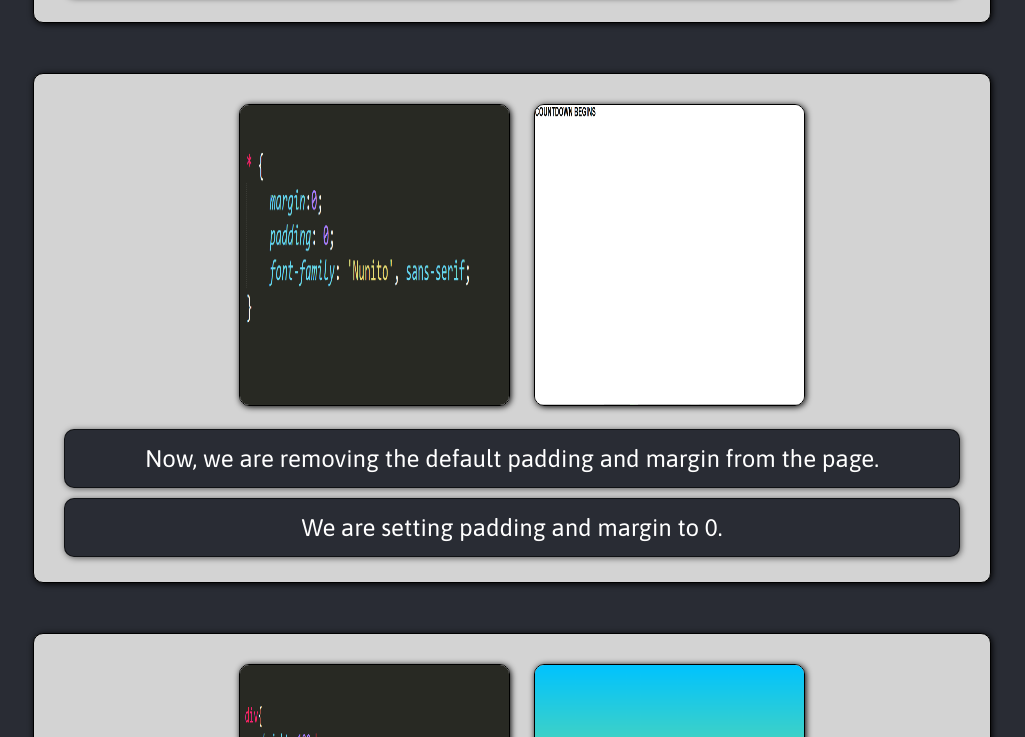
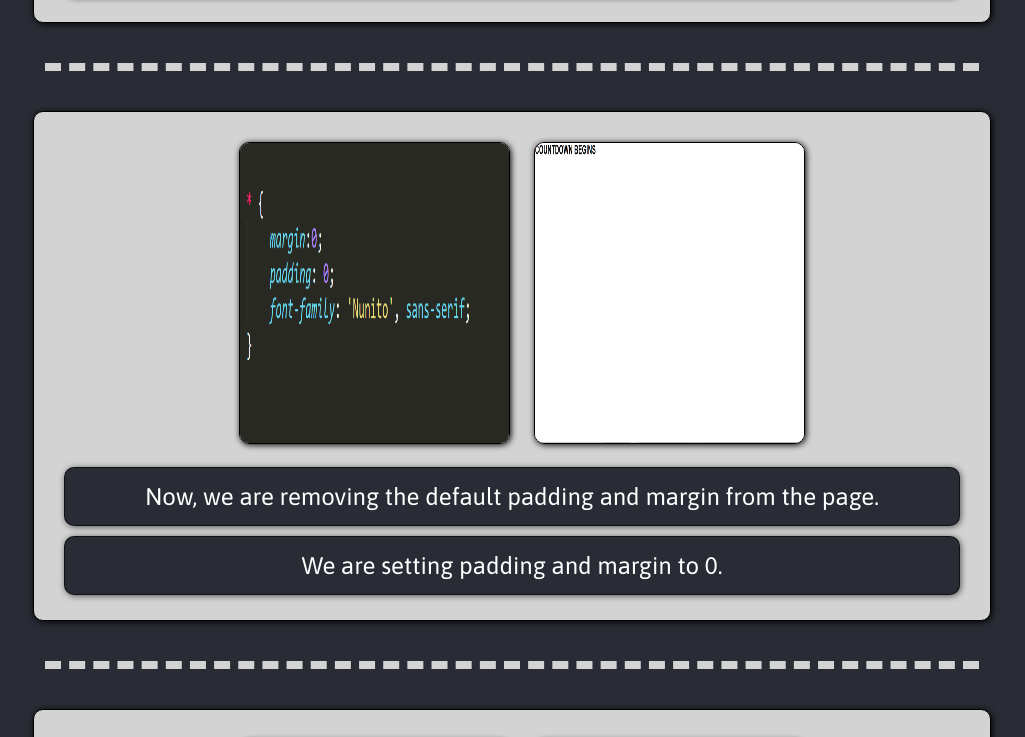
Before and after one commit to lucifer0987/learnCounter, a plain HTML site: page css/css_page.html in a window 1280 px wide. Shown: the part 718-1455 px from the top of the page, without its empty margins (128-1153 px from the left). Drawn offline with Linux system fonts and the light colour scheme.

Commit message:
ui changes 3

```diff
--- a/css/css_page.html
+++ b/css/css_page.html
@@ -25,6 +25,7 @@
 					<p>And, create a file named styles.css in the same directory. It will store the CSS properties.</p>
 				</div>
 			</div>
+			<div class="border-bottom"></div>
 			<div class = "item">
 				<div class="images">
 					<img class = "code" src="code2.png" alt="code">
@@ -35,6 +36,7 @@
 					<p>We are setting padding and margin to 0.</p>
 				</div>
 			</div>
+			<div class="border-bottom"></div>
 			<div class = "item">
 				<div class="images">
 					<img class = "code" src="code3.png" alt="code">
@@ -47,6 +49,7 @@
 					<p>We are also using the flex-direction property to organize the 2 elements in a column.</p>
 				</div>
 			</div>
+			<div class="border-bottom"></div>
 			<div class = "item">
 				<div class="images">
 					<img class = "code" src="code4.png" alt="code">
--- a/css/styles.css
+++ b/css/styles.css
@@ -54,9 +54,16 @@ header{
 	padding-bottom: 15px;
 	border-radius: 10px;
 	border: 1px solid #000;
-	margin-bottom: 50px;
+	margin-bottom: 20px;
 	box-shadow: 1px 1px 6px #000;
 	background-color: lightgrey;
+
+}
+
+.border-bottom{
+	border-bottom: 8px dashed lightgrey;
+	width: 73%;
+	margin: 40px auto;
 }
 
 .container .item .images {
--- a/js/styles.css
+++ b/js/styles.css
@@ -82,6 +82,12 @@ header{
 	box-shadow: 1px 1px 6px #000;
 }
 
+.border-bottom{
+	border-bottom: 8px dashed lightgrey;
+	width: 73%;
+	margin: 40px auto;
+}
+
 .container .item .text{
 	margin-top: 20px;
 	text-align: center;
--- a/styles.css
+++ b/styles.css
@@ -70,6 +70,10 @@ header{
 	border-radius: 10px;
 }
 
+.container-main .text{
+	text-align: center;
+}
+
 .container-main .text p{
 	font-size: 24px;
 	margin-bottom: 10px;
```
Also changed, not shown: html/html_page.html (+1 -1 lines), js/js_page.html (+5 -0 lines).
